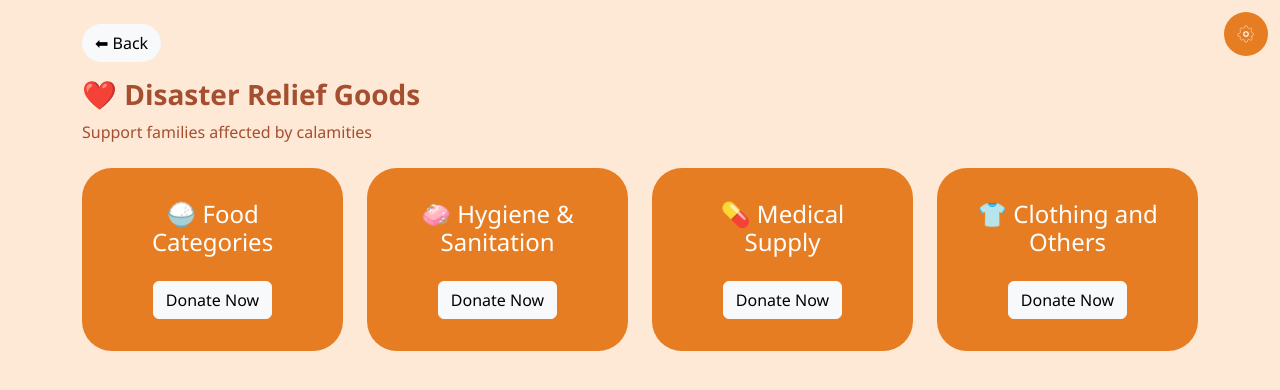
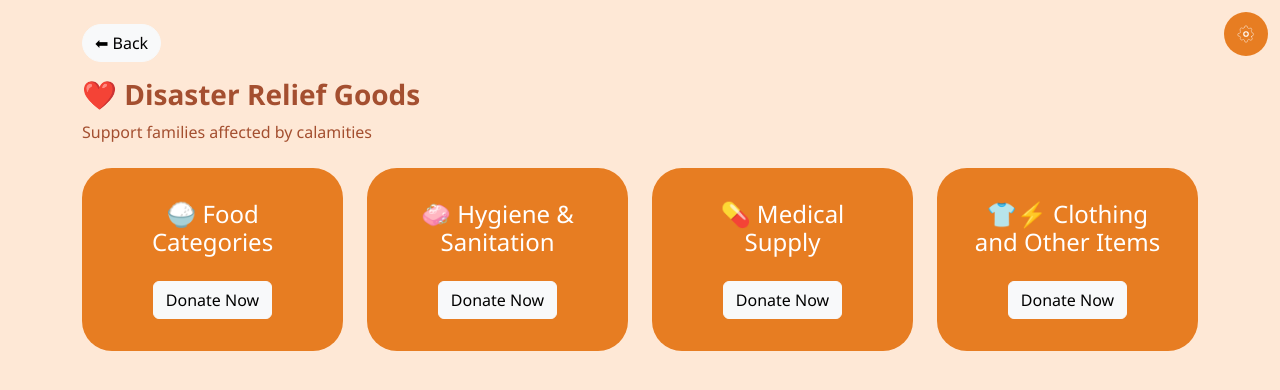
Before and after one commit to iamjewelmitchjaculo-stack/BULIGsb.web, a website: page docs/relief.html in a window 1280 px wide. Drawn offline with nearby package versions, Linux system fonts and the light colour scheme; no server answers.

Commit message:
Update relief.html

```diff
--- a/docs/relief.html
+++ b/docs/relief.html
@@ -63,7 +63,7 @@
 
       <div class="col-md-3">
         <div class="category-card">
-          <h4>👕 Clothing and Others</h4>
+          <h4>👕⚡ Clothing and Other Items</h4>
     <a href="donate-clothing.html" style="text-decoration:none;">
           <button class="btn btn-light mt-3">Donate Now</button>
         </div></a>
```
